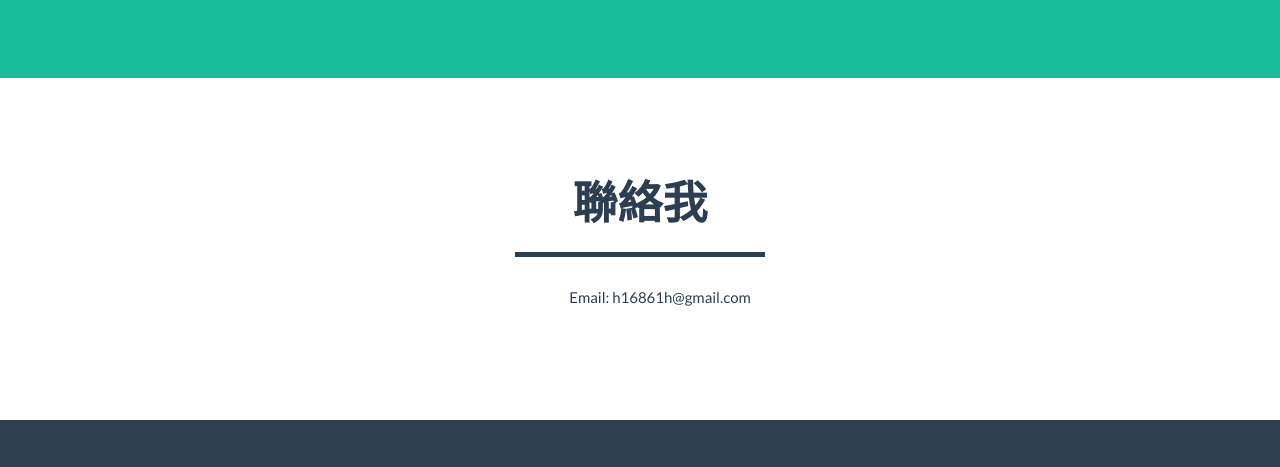
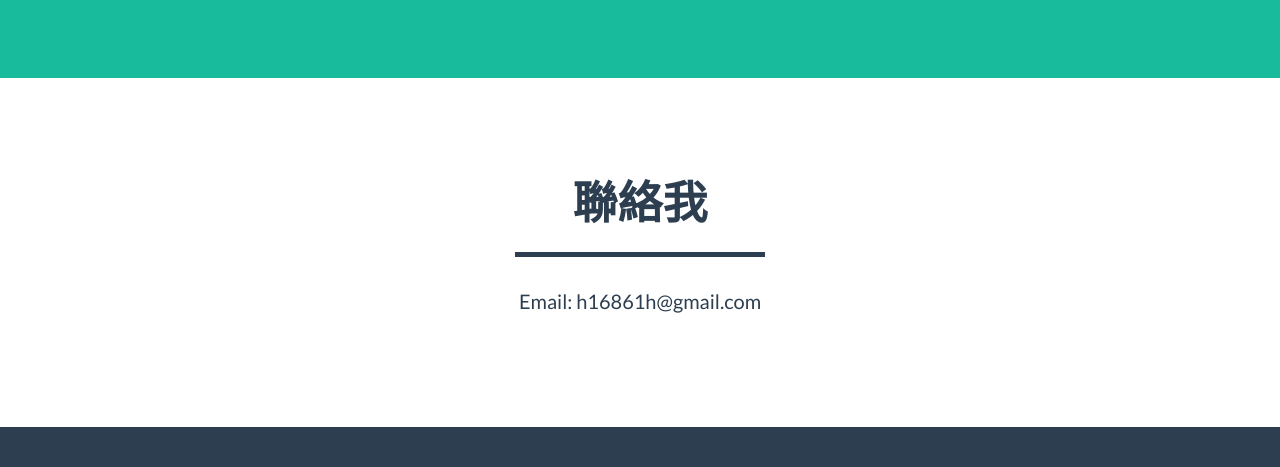
Before and after one commit to Li-Kevin/Li-Kevin.github.io, a website: page index.html in a window 1280 px wide. Shown: the part 1895-2362 px from the top of the page. Drawn offline with nearby package versions, Linux system fonts and the light colour scheme.

Commit message:
bigger email
revise appearence

```diff
--- a/index.html
+++ b/index.html
@@ -225,9 +225,7 @@
                 <div class="col-lg-12 text-center">
                     <h2>聯絡我</h2>
                     <hr class="star-primary">
-                    <ul style="list-style-type:none">
-                    	<li>Email: h16861h@gmail.com </li>
-                    </ul>
+                    <p> Email: h16861h@gmail.com </p>
                 </div>
             </div>
             <div class="row">
```
